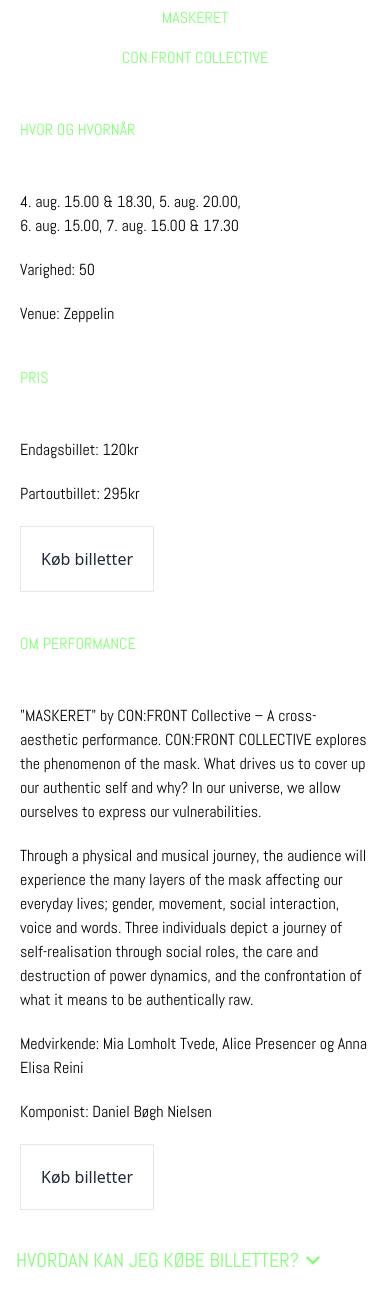
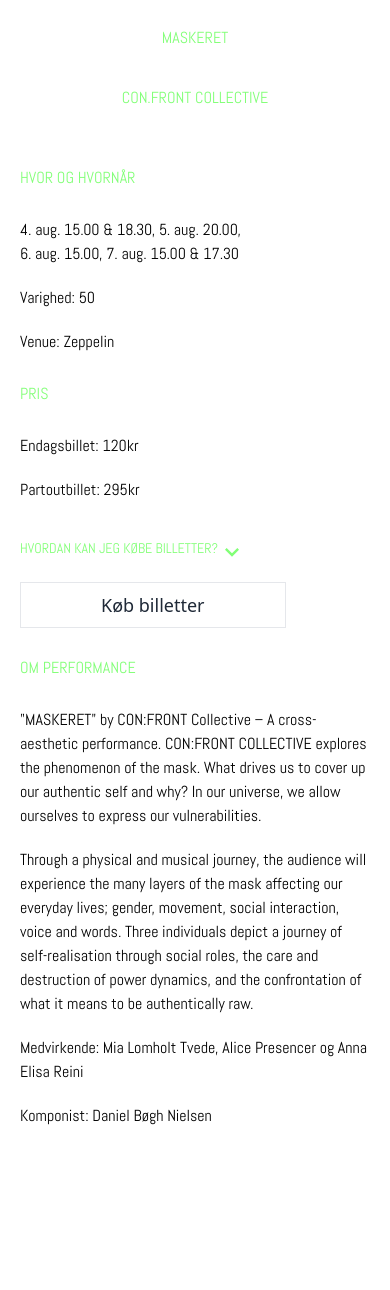
Before and after one commit to Mosholm/vildskud, a website built with Parcel: page src/product.html in a window 390 px wide. Shown: the part 295-1585 px from the top of the page. After the commit the page ends 1443 px from the top, so only its background shows below. Built offline with nearby package versions, Linux system fonts and the light colour scheme.

Commit message:
responsive

```diff
--- a/src/product.html
+++ b/src/product.html
@@ -14,29 +14,50 @@
   </head>
   <body >
     <main class="overflow-hidden">
-      <figure>
-        <img class="m-0 object-cover w-full" src="img/confront-collective.png" alt="" />
+      <figure class=" ">
+        <img class="lg:max-h-96 md:object-none object-cover m-0  w-full" src="img/confront-collective.png" alt="" />
       </figure>
-      <h1 class="flex place-content-center">MASKERET </h1>
-      <h1 class="flex place-content-center">CON.FRONT COLLECTIVE</h1>
-      <section>
-        <article class="m-5">
-          <h2>HVOR OG HVORNÅR</h2>
+      <h1 class="md:text-7xl flex place-content-center my-5">MASKERET </h1>
+      <h1 class="md:text-4xl flex place-content-center mb-10">CON.FRONT COLLECTIVE</h1>
+      <section class="md:grid grid-cols-5">
+        <article class="col-span-2 m-5 md:ml-20">
+          <h3 class="md:text-2xl">HVOR OG HVORNÅR</h3>
           <p class="my-5">
             4. aug. 15.00 & 18.30, 5. aug. 20.00, <br class="my-2">6. aug. 15.00, 7. aug. 15.00 &
             17.30
           </p>
           <p class="my-5">Varighed: 50</p>
           <p class="my-5">Venue: Zeppelin</p>
-          <h2>PRIS</h2>
+          <h3 class="md:text-2xl">PRIS</h3>
           <p class="my-5">
             Endagsbillet: 120kr
           </p>
           <p class="my-5">Partoutbillet: 295kr</p>
-          <button class="border p-5">Køb billetter</button>
+          <div tabindex="0" class="collapse">
+            <input type="checkbox">
+            <div class="-ml-4 collapse-title collapse-arrow text-l font-medium">
+              <h3 class=" pointer-cursor text-sm flex flex-row">HVORDAN KAN JEG KØBE BILLETTER? <svg xmlns="http://www.w3.org/2000/svg" xmlns:xlink="http://www.w3.org/1999/xlink" aria-hidden="true" role="img" class="iconify iconify--ic" width="28" height="28" preserveAspectRatio="xMidYMid meet" viewBox="0 0 24 24"><path fill="currentColor" d="M7.41 8.59L12 13.17l4.59-4.58L18 10l-6 6l-6-6l1.41-1.41z"></path></svg></h3>
+            </div>
+            <div class="collapse-content">
+              <p class="text-xs my-5"> Køb dine billetter via <a class="underline" href="https://www.yourticket.dk/">yourticket.dk</a>  </p>
+
+              <p class="my-5 text-xs"> Sådan sikrer du dig, at du bestiller rigtig i 4 nemme steps:
+              <ol class="my-5 text-xs">
+
+             <li class="my-5"> 1. Vælg endagsbillet (120 kr.) eller partoutbillet (295 kr.)</li>
+              <li class="my-5"> 2. Læg i kurv, og fortsæt billetkøb. Køber du partoutbillet, skal du tilbage til 'forsiden' og klikke dig ind på de forskellige dage.</li>
+             <li class="my-5"> 3. Reserver plads til alle de forestillinger du vil se (0 kr.)</li>
+              <li class="my-5"> 4. Gå til kasse og betal.</li>
+          </ol>
+          </p>
+
+             <p class="text-xs my-5">  Herefter får du din billet og pladsreservation(er) sendt i en mail - dette SKAL vises i døren før forestillingerne.</p>
+            </div>
+          </div>
+          <button class=" bg-bright-green border-bright-green border py-2 px-20 text-lg hover:bg-green-400">Køb billetter</button>
         </article>
-        <article class="m-5">
-          <h2>OM PERFORMANCE</h2>
+        <article class="col-span-3 m-5 md:mr-20">
+          <h3 class="md:text-2xl">OM PERFORMANCE</h3>
 
           <p class="my-5">
             "MASKERET" by CON:FRONT Collective – A cross-aesthetic performance.
@@ -59,33 +80,13 @@
           </p>
 
           <p class="my-5">Komponist: Daniel Bøgh Nielsen</p>
-          <button class="border p-5">Køb billetter</button>
+
         </article>
       </section>
 
 
 
-      <div tabindex="0" class="collapse">
-        <input type="checkbox">
-        <div class="collapse-title collapse-arrow text-xl font-medium">
-          <h3 class="text-xl flex flex-row">HVORDAN KAN JEG KØBE BILLETTER? <svg xmlns="http://www.w3.org/2000/svg" xmlns:xlink="http://www.w3.org/1999/xlink" aria-hidden="true" role="img" class="iconify iconify--ic" width="28" height="28" preserveAspectRatio="xMidYMid meet" viewBox="0 0 24 24"><path fill="currentColor" d="M7.41 8.59L12 13.17l4.59-4.58L18 10l-6 6l-6-6l1.41-1.41z"></path></svg></h3>
-        </div>
-        <div class="collapse-content">
-          <p class="my-5"> Køb dine billetter via <a class="underline" href="https://www.yourticket.dk/">yourticket.dk</a>  </p>
 
-          <p class="my-5"> Sådan sikrer du dig, at du bestiller rigtig i 4 nemme steps:
-          <ol class="my-5">
-
-         <li class="my-5"> 1. Vælg endagsbillet (120 kr.) eller partoutbillet (295 kr.)</li>
-          <li class="my-5"> 2. Læg i kurv, og fortsæt billetkøb. Køber du partoutbillet, skal du tilbage til 'forsiden' og klikke dig ind på de forskellige dage.</li>
-         <li class="my-5"> 3. Reserver plads til alle de forestillinger du vil se (0 kr.)</li>
-          <li class="my-5"> 4. Gå til kasse og betal.</li>
-      </ol>
-      </p>
-
-         <p class="my-5">  Herefter får du din billet og pladsreservation(er) sendt i en mail - dette SKAL vises i døren før forestillingerne.</p>
-        </div>
-      </div>
 
     </main>
 
```
